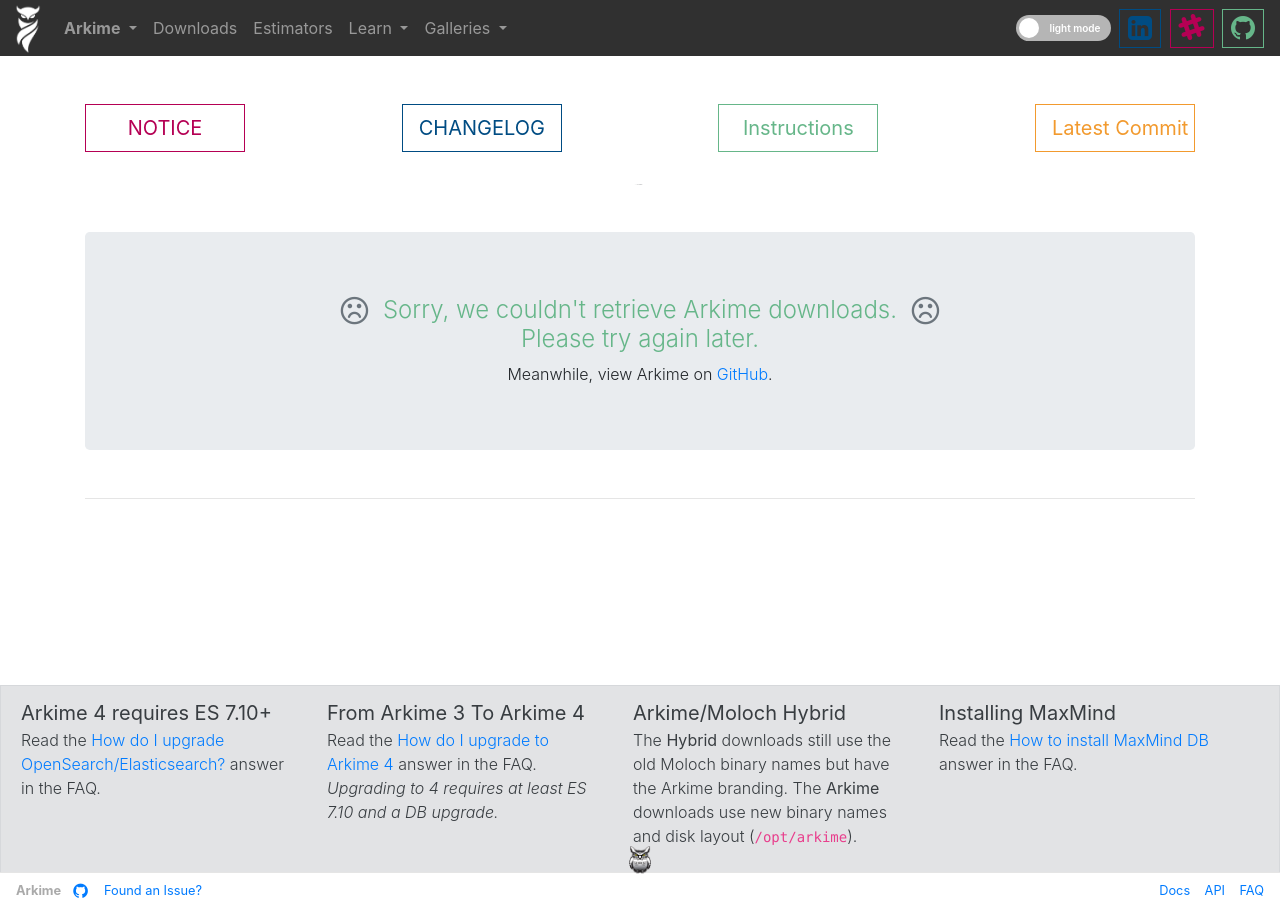
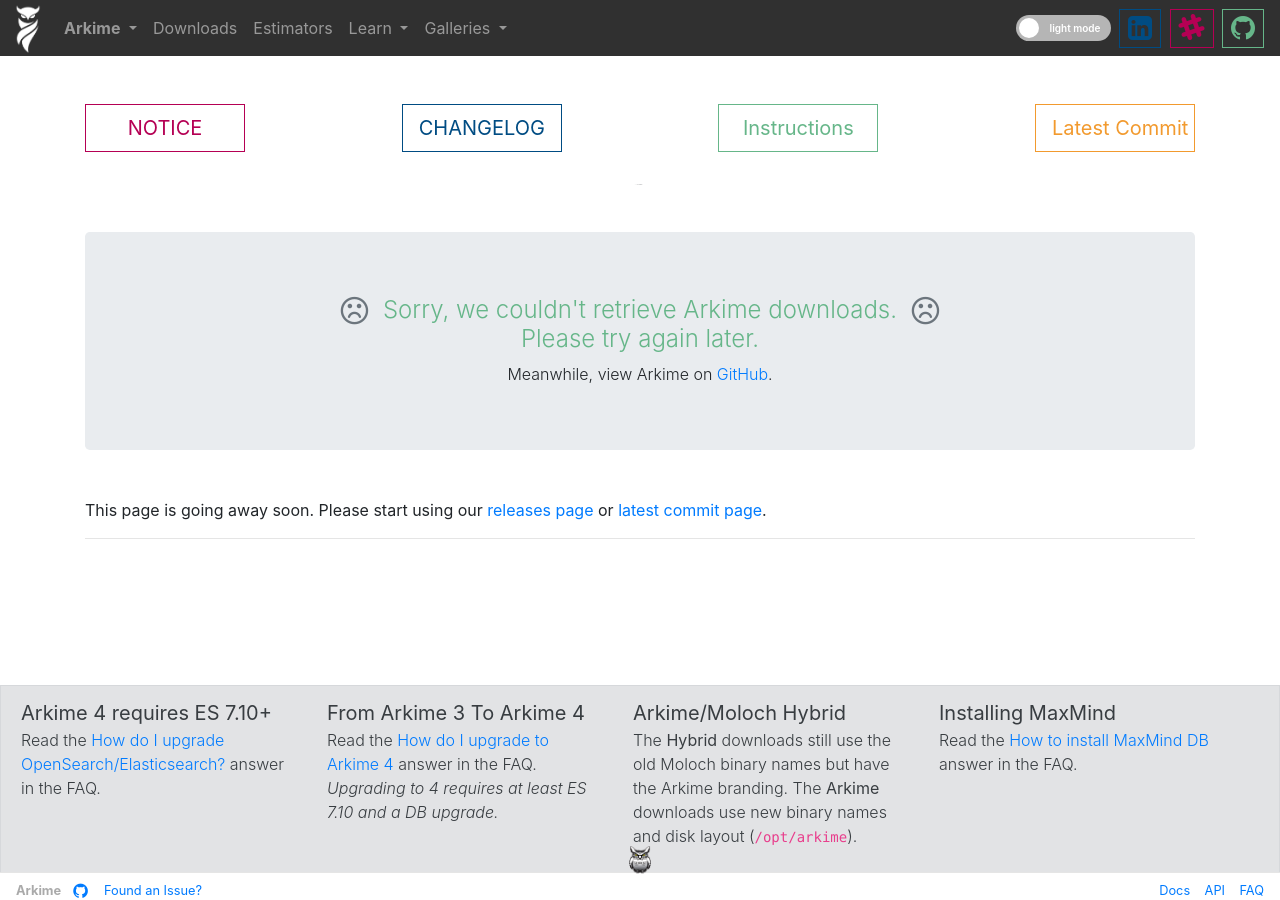
Before and after one commit to arkime/arkimeweb, a Jekyll site: the page built from downloads.html, in a window 1280 px wide. Built offline with Jekyll 4.4.1, drawn with Linux system fonts in a browser that asks for light colours; nearby versions of some CDN libraries.

Commit message:
do on main

```diff
--- a/downloads.html
+++ b/downloads.html
@@ -121,6 +121,8 @@
         </p>
       </div>
       <!-- /download error -->
+
+      <div>This page is going away soon. Please start using our <a href="https://github.com/arkime/arkime/releases">releases page</a> or <a href="https://latest.arkime.net">latest commit page</a>.</div>
 
       <!-- latest commit downloads -->
       <div
```
